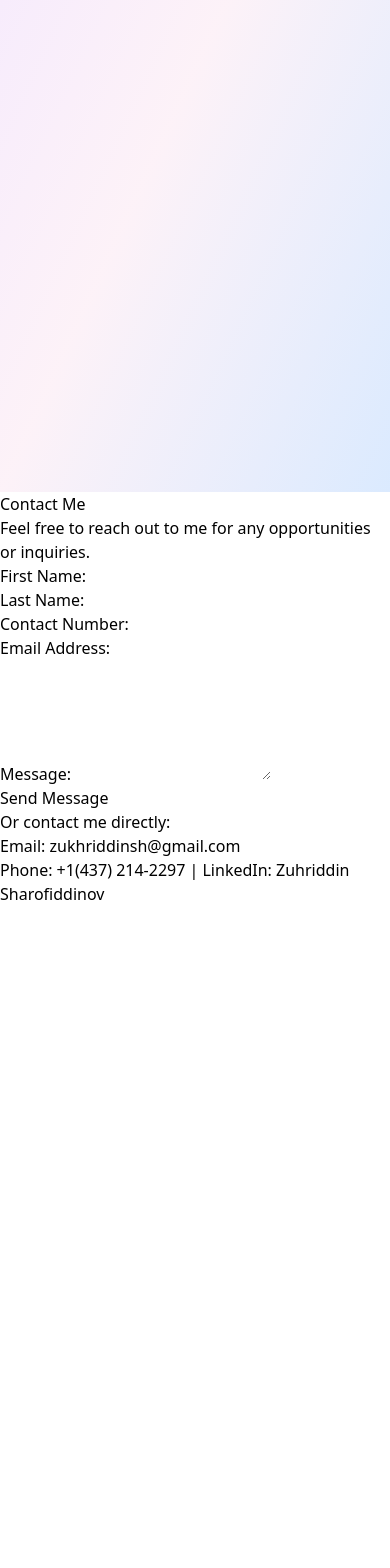
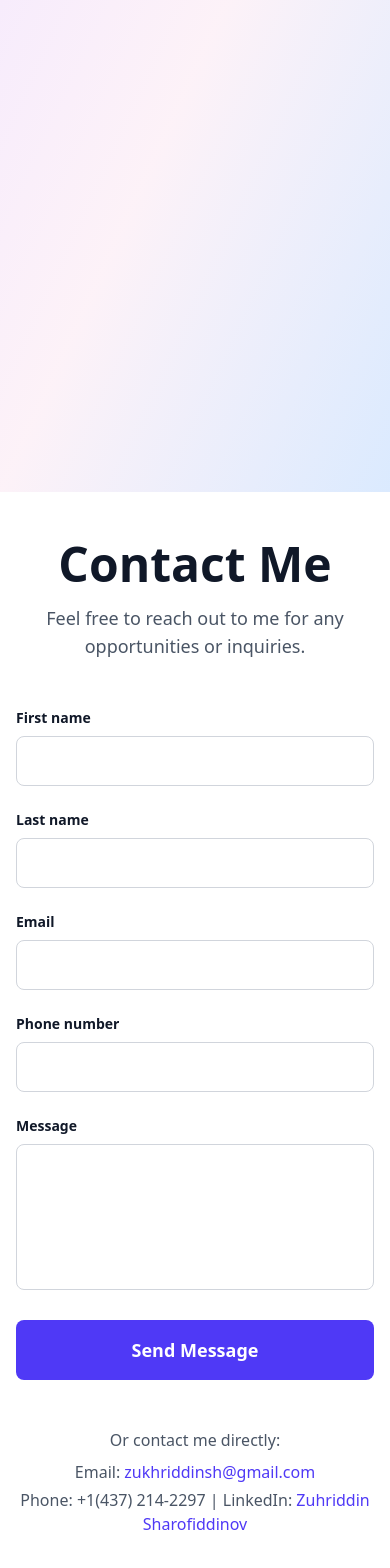
Before and after one commit to Zuck7/zucksharof, a React (Vite) app in the folder client/: page /contact in a window 390 px wide. Shown: the part 352-1920 px from the top of the page. Before the commit the page ends 1258 px from the top, so only its background shows below. Built offline with nearby package versions, Linux system fonts and the light colour scheme.

Commit message:
Styling changes using Tailwind css

```diff
--- a/client/src/components/Layout.jsx
+++ b/client/src/components/Layout.jsx
@@ -1,11 +1,11 @@
-import { Link, Outlet } from 'react-router-dom';
+import { Link } from 'react-router-dom';
 import zuck from '../assets/zuck.png';
 
 function Layout() {
   return (
-    <div id='animated' className="min-h-screen bg-gradient-to-br from-purple-100 via-pink-50 to-blue-100 relative flex flex-col">
+    <div id='animated' className="min-h-screen bg-gradient-to-br from-purple-100 via-pink-50 to-blue-100">
       {/* Navigation */}
-      <nav className="bg-transparent backdrop-blur-sm px-8 py-4 flex items-center justify-between relative z-20">
+      <nav className="bg-transparent backdrop-blur-sm px-8 py-4 flex items-center justify-between">
         <div className="flex items-center gap-4">
           <img src={zuck} alt="Logo" className="w-16 h-16 rounded-lg" />
           <h2 className="text-xl font-semibold">
@@ -48,8 +48,8 @@ function Layout() {
       </nav>
 
       {/* Main Content Area */}
-      <div className="flex-1 container mx-auto px-4 py-8 relative z-10">
-        <Outlet />
+      <div className="container mx-auto px-4 py-8">
+        {/* This is where your page content will be rendered */}
       </div>
     </div>
   );
--- a/client/src/components/Services.jsx
+++ b/client/src/components/Services.jsx
@@ -8,7 +8,6 @@ const data = [
     imagePath: bi_analyst,
     title: 'BI Analyst',
     text: "I offer BI analyst services for commercial businesses. It includes assisting in developing dashboards and reports for business and regulatory needs; supporting in automating manual reporting tasks using Excel, SQL and BI tools"
-
   },
   {
     imagePath: ui_uxdesigner,
@@ -18,20 +17,26 @@ const data = [
   {
     imagePath: data_analyst,
     title: 'Data Analyst',
-        text: "Turn your data into insights. I analyze, visualize, and report on your business data to help you make informed decisions and drive growth. Every analysis is tailored to your specific business needs and presented in clear, professional reports with actionable recommendations. "
+    text: "Turn your data into insights. I analyze, visualize, and report on your business data to help you make informed decisions and drive growth. Every analysis is tailored to your specific business needs and presented in clear, professional reports with actionable recommendations."
   }
 ];
 
 function Services() {
   return (
-        <div className="page-container">
-            <h3 className="head">Services</h3>
+    <div className="min-h-screen py-12">
+      <h3 className="text-5xl font-bold text-gray-900 text-center mb-16">Services</h3>
       <ListComponent items={data} />
-            <section id="contact">
-            <h2>Contact</h2>
-            <p>Feel free to reach out to me for any opportunities or inquiries.</p>
-            <p>Email: <a href="mailto:zukhriddinsh@gmail.com">zukhriddinsh@gmail.com</a></p>
-            <p>+1(437) 214-2297 | LinkedIn: <a href="https://www.linkedin.com/in/zuhriddinsh/" target="_blank">Zuhriddin Sharofiddinov</a></p>
+
+      {/* Contact Section */}
+      <section className="max-w-4xl mx-auto px-6 mt-16 text-center">
+        <h2 className="text-3xl font-bold text-gray-900 mb-4">Contact</h2>
+        <p className="text-gray-700 mb-2">Feel free to reach out to me for any opportunities or inquiries.</p>
+        <p className="text-gray-700 mb-1">
+          Email: <a href="mailto:zukhriddinsh@gmail.com" className="text-indigo-600 hover:text-indigo-700">zukhriddinsh@gmail.com</a>
+        </p>
+        <p className="text-gray-700">
+          +1(437) 214-2297 | LinkedIn: <a href="https://www.linkedin.com/in/zuhriddinsh/" target="_blank" rel="noopener noreferrer" className="text-indigo-600 hover:text-indigo-700">Zuhriddin Sharofiddinov</a>
+        </p>
       </section>
     </div>
   );
--- a/client/src/components/about.jsx
+++ b/client/src/components/about.jsx
@@ -1,27 +1,42 @@
 import ListComponent from "./ListComponent";
 import zuhriddin from '../assets/zuhriddin.jpeg';
 import Resume from '../assets/zuhriddin_resume.pdf';
-
 
 const data = [
   {
     imagePath: zuhriddin,
     title: 'About Me',
     text: "Hi, my name is Zuhriddin (Zuck) Sharofiddinov. I'm from Tashkent, Uzbekistan, a country with rich history, which now raises intelligent youth. For the past 3 years, I have been doing marketing for international companies. The most valuable experience was with Infinix Mobility (gadget production), where I gained international experience. But I chose to change my career path and break into tech. I thought software engineering would be the best choice, as it includes closely collaborating with the business and take part in its decision in terms of its software. This is what I had left in myself after my marketing experience, which is to work with front team. I have been in software engineering for one year and so far, I have learnt Web Development, Database Management and Systems Design. I assume these are three most valuable skills that I software engineer must have. You can check my portfolio and let me know of your any questions through my contacts."
-    }, ]
+  }
+];
 
 function About() {
   return (
     <>
-            <div className="page-container">
-                <h3 className="head">About Me</h3>
+      <div className="min-h-screen py-12">
         <ListComponent items={data} />
-                <a href={Resume} download> Download Resume</a>
-                <section id="contact">
-                <h2>Contact</h2>
-                <p>Feel free to reach out to me for any opportunities or inquiries.</p>
-                <p>Email: <a href="mailto:zukhriddinsh@gmail.com">zukhriddinsh@gmail.com</a></p>
-                <p>+1(437) 214-2297 | LinkedIn: <a href="https://www.linkedin.com/in/zuhriddinsh/" target="_blank">Zuhriddin Sharofiddinov</a></p>
+
+        {/* Download Resume Button */}
+        <div className="text-center mt-12">
+          <a
+            href={Resume}
+            download
+            className="inline-block bg-indigo-600 text-white font-semibold py-3 px-8 rounded-lg hover:bg-indigo-700 transition duration-200"
+          >
+            Download Resume
+          </a>
+        </div>
+
+        {/* Contact Section */}
+        <section className="max-w-4xl mx-auto px-6 mt-16 text-center">
+          <h2 className="text-3xl font-bold text-gray-900 mb-4">Contact</h2>
+          <p className="text-gray-700 mb-2">Feel free to reach out to me for any opportunities or inquiries.</p>
+          <p className="text-gray-700 mb-1">
+            Email: <a href="mailto:zukhriddinsh@gmail.com" className="text-indigo-600 hover:text-indigo-700">zukhriddinsh@gmail.com</a>
+          </p>
+          <p className="text-gray-700">
+            +1(437) 214-2297 | LinkedIn: <a href="https://www.linkedin.com/in/zuhriddinsh/" target="_blank" rel="noopener noreferrer" className="text-indigo-600 hover:text-indigo-700">Zuhriddin Sharofiddinov</a>
+          </p>
         </section>
       </div>
     </>
--- a/client/src/components/contact.jsx
+++ b/client/src/components/contact.jsx
@@ -12,7 +12,6 @@ function Contact() {
 
     const navigate = useNavigate();
 
-    // Load saved form data from sessionStorage on component mount
     useEffect(() => {
         const savedFormData = sessionStorage.getItem('contactFormData');
         if (savedFormData) {
@@ -28,35 +27,27 @@ function Contact() {
         };
 
         setFormData(updatedFormData);
-
-        // Save form data to sessionStorage as user types
         sessionStorage.setItem('contactFormData', JSON.stringify(updatedFormData));
     };
 
     const handleSubmit = (e) => {
         e.preventDefault();
 
-        // Save submitted form data to sessionStorage with timestamp
         const submissionData = {
             ...formData,
             submittedAt: new Date().toISOString()
         };
 
-        // Get existing submissions or create empty array
         const existingSubmissions = JSON.parse(sessionStorage.getItem('contactSubmissions') || '[]');
         existingSubmissions.push(submissionData);
 
-        // Save all submissions to sessionStorage
         sessionStorage.setItem('contactSubmissions', JSON.stringify(existingSubmissions));
 
-        // Log the form data to console (for demonstration purposes)
         console.log('Form Data Submitted:', formData);
         console.log('All Submissions:', existingSubmissions);
 
-        // Alert to show the captured information
         alert(`Thank you, ${formData.firstName} ${formData.lastName}! Your message has been received and saved.`);
 
-        // Reset the form and clear the saved draft
         setFormData({
             firstName: '',
             lastName: '',
@@ -65,89 +56,122 @@ function Contact() {
             message: ''
         });
 
-        // Clear the draft from sessionStorage
         sessionStorage.removeItem('contactFormData');
-
-        // Redirect to Home Page
         navigate('/');
     };
 
     return (
-        <div className="page-container">
-            <section id="contact">
-                <h2>Contact Me</h2>
-                <p>Feel free to reach out to me for any opportunities or inquiries.</p>
+        <div className="min-h-screen flex items-center justify-center px-4 py-12">
+            <div className="max-w-2xl w-full">
+                {/* Header Section */}
+                <div className="text-center mb-12">
+                    <h2 className="text-5xl font-bold text-gray-900 mb-4">Contact Me</h2>
+                    <p className="text-lg text-gray-600">Feel free to reach out to me for any opportunities or inquiries.</p>
+                </div>
 
-                <form onSubmit={handleSubmit} className="contact-form">
-                    <div className="form-group">
-                        <label htmlFor="firstName">First Name:</label>
+                {/* Form */}
+                <form onSubmit={handleSubmit} className="space-y-6">
+                    {/* First Name and Last Name Row */}
+                    <div className="grid grid-cols-1 md:grid-cols-2 gap-6">
+                        <div>
+                            <label htmlFor="firstName" className="block text-sm font-semibold text-gray-900 mb-2">
+                                First name
+                            </label>
                             <input
                                 type="text"
                                 id="firstName"
                                 name="firstName"
                                 value={formData.firstName}
                                 onChange={handleInputChange}
+                                className="w-full px-4 py-3 border border-gray-300 rounded-lg focus:ring-2 focus:ring-indigo-500 focus:border-indigo-500 outline-none transition"
                                 required
                             />
                         </div>
 
-                    <div className="form-group">
-                        <label htmlFor="lastName">Last Name:</label>
+                        <div>
+                            <label htmlFor="lastName" className="block text-sm font-semibold text-gray-900 mb-2">
+                                Last name
+                            </label>
                             <input
                                 type="text"
                                 id="lastName"
                                 name="lastName"
                                 value={formData.lastName}
                                 onChange={handleInputChange}
+                                className="w-full px-4 py-3 border border-gray-300 rounded-lg focus:ring-2 focus:ring-indigo-500 focus:border-indigo-500 outline-none transition"
+                                required
+                            />
+                        </div>
+                    </div>
+
+                    {/* Email */}
+                    <div>
+                        <label htmlFor="email" className="block text-sm font-semibold text-gray-900 mb-2">
+                            Email
+                        </label>
+                        <input
+                            type="email"
+                            id="email"
+                            name="email"
+                            value={formData.email}
+                            onChange={handleInputChange}
+                            className="w-full px-4 py-3 border border-gray-300 rounded-lg focus:ring-2 focus:ring-indigo-500 focus:border-indigo-500 outline-none transition"
                             required
                         />
                     </div>
 
-                    <div className="form-group">
-                        <label htmlFor="contactNumber">Contact Number:</label>
+                    {/* Contact Number */}
+                    <div>
+                        <label htmlFor="contactNumber" className="block text-sm font-semibold text-gray-900 mb-2">
+                            Phone number
+                        </label>
                         <input
                             type="tel"
                             id="contactNumber"
                             name="contactNumber"
                             value={formData.contactNumber}
                             onChange={handleInputChange}
+                            className="w-full px-4 py-3 border border-gray-300 rounded-lg focus:ring-2 focus:ring-indigo-500 focus:border-indigo-500 outline-none transition"
                             required
                         />
                     </div>
 
-                    <div className="form-group">
-                        <label htmlFor="email">Email Address:</label>
-                        <input
-                            type="email"
-                            id="email"
-                            name="email"
-                            value={formData.email}
-                            onChange={handleInputChange}
-                            required
-                        />
-                    </div>
-
-                    <div className="form-group">
-                        <label htmlFor="message">Message:</label>
+                    {/* Message */}
+                    <div>
+                        <label htmlFor="message" className="block text-sm font-semibold text-gray-900 mb-2">
+                            Message
+                        </label>
                         <textarea
                             id="message"
                             name="message"
                             value={formData.message}
                             onChange={handleInputChange}
                             rows="5"
+                            className="w-full px-4 py-3 border border-gray-300 rounded-lg focus:ring-2 focus:ring-indigo-500 focus:border-indigo-500 outline-none transition resize-none"
                             required
                         />
                     </div>
 
-                    <button type="submit" className="submit-btn">Send Message</button>
+                    {/* Submit Button */}
+                    <button
+                        type="submit"
+                        className="w-full bg-indigo-600 text-white font-semibold py-4 px-6 rounded-lg hover:bg-indigo-700 transition duration-200 text-lg"
+                    >
+                        Send Message
+                    </button>
                 </form>
 
-                <div className="contact-info">
-                    <p>Or contact me directly:</p>
-                    <p>Email: <a href="mailto:zukhriddinsh@gmail.com">zukhriddinsh@gmail.com</a></p>
-                    <p> Phone: +1(437) 214-2297 | LinkedIn: <a href="https://www.linkedin.com/in/zuhriddinsh/" target="_blank" rel="noopener noreferrer">Zuhriddin Sharofiddinov</a></p>
+                {/* Contact Info */}
+                <div className="mt-12 text-center text-gray-600">
+                    <p className="mb-2">Or contact me directly:</p>
+                    <p className="mb-1">
+                        Email: <a href="mailto:zukhriddinsh@gmail.com" className="text-indigo-600 hover:text-indigo-700">zukhriddinsh@gmail.com</a>
+                    </p>
+                    <p>
+                        Phone: +1(437) 214-2297 | LinkedIn: <a href="https://www.linkedin.com/in/zuhriddinsh/" target="_blank" rel="noopener noreferrer" className="text-indigo-600 hover:text-indigo-700">Zuhriddin Sharofiddinov</a>
+                    </p>
                 </div>
-            </section>
+            </div>
         </div>
     );
 }
--- a/client/src/components/projects.jsx
+++ b/client/src/components/projects.jsx
@@ -1,14 +1,13 @@
 import ListComponent from "./ListComponent";
 import pokedex from '../assets/pokedex.jpeg';
 import mobistore from '../assets/mobistore.jpeg';
-import uberEats from '../assets/uberEats.jpeg'
+import uberEats from '../assets/uberEats.jpeg';
 
 const data = [
   {
     imagePath: pokedex,
     title: 'Pokedex Project',
     text: "Pokedex Application - an application where users can search for Pokemon by name or ID, view their details in a styled card, open a modal to view more information, and add up to 6 Pokemon to a favourites list stored in localStorage. It uses PokeAPI to fetch Pokemon data."
-
   },
   {
     imagePath: mobistore,
@@ -20,21 +19,26 @@ const data = [
     title: 'UberEats SRS Document',
     text: "The objective of UberEATS is to create a platform to bring together 3 groups of people by acting as an intermediary between customers, restaurants, and drivers. The goal of the app is to provide a simple food delivery service, an efficient no-cost method of order taking, and an additional opportunity for Uber drivers."
   }
-]
+];
 
 function Projects() {
   return (
-        <div className="page-container">
-            <h3>Projects</h3>
+    <div className="min-h-screen py-12">
+      <h3 className="text-5xl font-bold text-gray-900 text-center mb-16">Projects</h3>
       <ListComponent items={data} />
-            <section id="contact">
-            <h2>Contact</h2>
-            <p>Feel free to reach out to me for any opportunities or inquiries.</p>
-            <p>Email: <a href="mailto:zukhriddinsh@gmail.com">zukhriddinsh@gmail.com</a></p>
-            <p>+1(437) 214-2297 | LinkedIn: <a href="https://www.linkedin.com/in/zuhriddinsh/" target="_blank">Zuhriddin Sharofiddinov</a></p>
+
+      {/* Contact Section */}
+      <section className="max-w-4xl mx-auto px-6 mt-16 text-center">
+        <h2 className="text-3xl font-bold text-gray-900 mb-4">Contact</h2>
+        <p className="text-gray-700 mb-2">Feel free to reach out to me for any opportunities or inquiries.</p>
+        <p className="text-gray-700 mb-1">
+          Email: <a href="mailto:zukhriddinsh@gmail.com" className="text-indigo-600 hover:text-indigo-700">zukhriddinsh@gmail.com</a>
+        </p>
+        <p className="text-gray-700">
+          +1(437) 214-2297 | LinkedIn: <a href="https://www.linkedin.com/in/zuhriddinsh/" target="_blank" rel="noopener noreferrer" className="text-indigo-600 hover:text-indigo-700">Zuhriddin Sharofiddinov</a>
+        </p>
       </section>
     </div>
-
   );
 }
 
```
Also changed, not shown: client/src/components/rowComponent.jsx (+16 -9 lines). Lines whose indentation alone changed are shown as unchanged.
